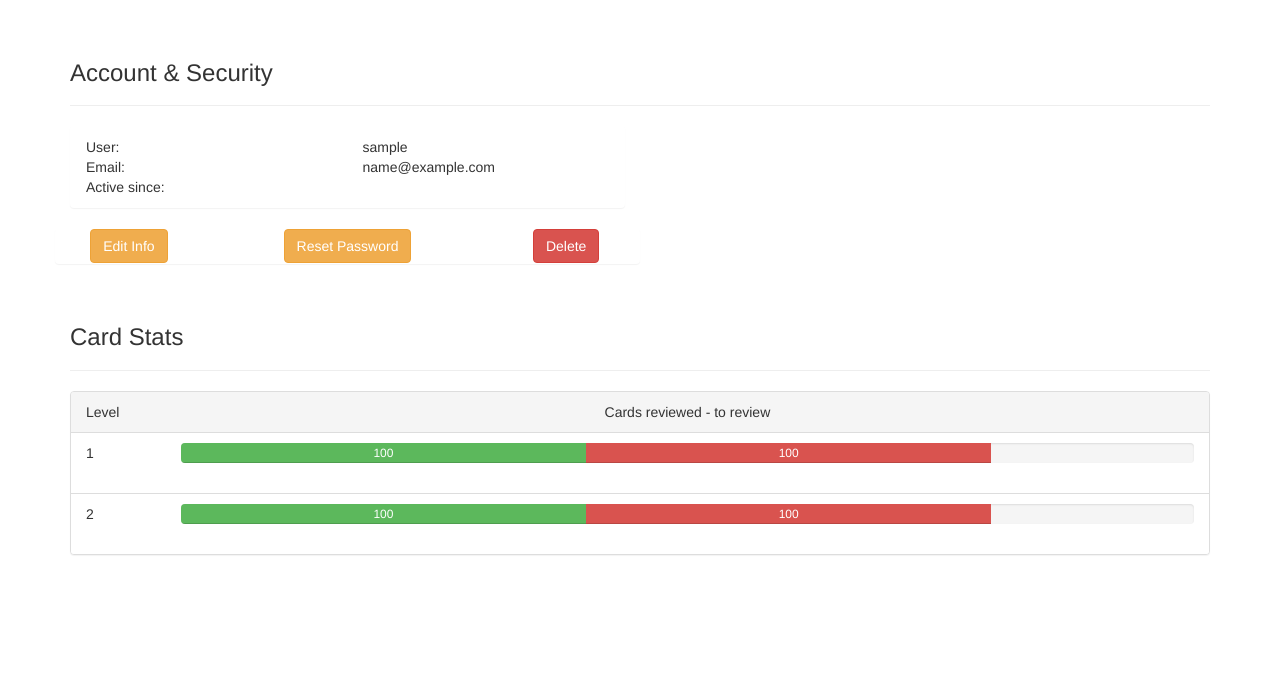
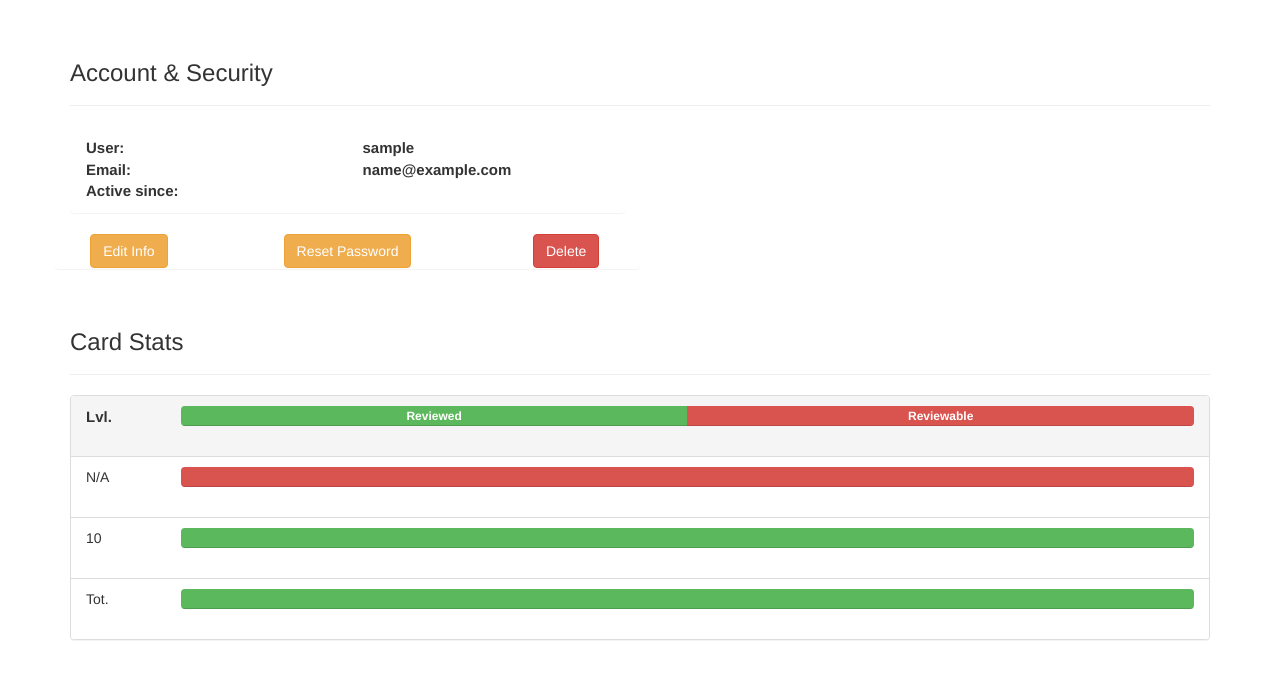
Before and after one commit to sanderdedoncker/flash-card-website, a Flask app: template application/user/templates/user_profile.html in a window 1280 px wide. Shown: the part 52-731 px from the top of the page. Run offline with Flask 2, Linux system fonts and the light colour scheme; tables that the repository leaves empty hold one stand-in row (values such as "Sample post"); the template is opened without the code that fills it: values that come from a table or form of the project are taken from there, most other values are stand-ins (such as "Sample title", 1, 10 or a date in 2020); some libraries are stand-ins or nearby versions.

Commit message:
Add functionality for viewing learning stats on the user profile page

```diff
--- /dev/null
+++ b/application/user/static/styles.css
@@ -0,0 +1,4 @@
+.panel-heading {
+    font-size: 1.5rem;
+	font-weight: bold;
+}
--- a/application/user/templates/user_profile.html
+++ b/application/user/templates/user_profile.html
@@ -2,7 +2,7 @@
 
 {% block styles %}
 {{ super() }}
-<!--<link rel="stylesheet" href="{{ url_for('user.static', filename='styles.css') }}">-->
+<link rel="stylesheet" href="{{ url_for('user.static', filename='styles.css') }}">
 {% endblock %}
 
 {% block title %}
@@ -11,45 +11,6 @@ Profile
 
 {% block app_content %}
 <div class="container">
-<!--    <div class="page-header"><h2>User Info</h2></div>-->
-<!--    <div class="row">-->
-<!--        <div class="col-md-3 col-xs-5">-->
-<!--            <img class="center-block img-responsive" src="https://upload.wikimedia.org/wikipedia/commons/7/7c/Profile_avatar_placeholder_large.png">-->
-<!--        </div>-->
-<!--        <div class="col-md-5 col-xs-7">-->
-<!--            <div class="panel panel-heading">-->
-<!--                <div class="row">-->
-<!--                    <div class="col-xs-6">-->
-<!--                        <span>User:</span>-->
-<!--                    </div>-->
-<!--                    <div class="col-xs-6">-->
-<!--                        <span>{{ user.username }}</span>-->
-<!--                    </div>-->
-<!--                </div>-->
-<!--                <div class="row">-->
-<!--                    <div class="col-xs-6">-->
-<!--                        <span>Email:</span>-->
-<!--                    </div>-->
-<!--                    <div class="col-xs-6">-->
-<!--                        <span>{{ user.email }}</span>-->
-<!--                    </div>-->
-<!--                </div>-->
-<!--                <div class="row">-->
-<!--                    <div class="col-xs-6">-->
-<!--                        <span>Active since:</span>-->
-<!--                    </div>-->
-<!--                    <div class="col-xs-6">-->
-<!--                        <span>{{ user.created_on }}</span>-->
-<!--                    </div>-->
-<!--                </div>-->
-<!--            </div>-->
-<!--            <div class="row text-center panel">-->
-<!--                <div class="col-xs-12">-->
-<!--                    <a class="btn btn-warning" href="{{ url_for('user.profile') }}">Edit</a>-->
-<!--                </div>-->
-<!--            </div>-->
-<!--        </div>-->
-<!--    </div>-->
     <div class="page-header"><h3>Account & Security</h3></div>
     <div class="row">
         <div class="col-md-6 col-xs-12">
@@ -93,14 +54,30 @@ Profile
         </div>
     </div>
     <div class="page-header"><h3>Card Stats</h3></div>
+    {% if total == 0: %}
+    <div class="panel panel-default">
+        <div class="panel-heading">
+            <div class="row">
+                    <div class="col-xs-12 text-center">
+                        You don't have any cards yet!
+                    </div>
+                </div>
+        </div>
+    </div>
+    {% else: %}
     <div class="panel panel-default">
         <div class="panel-heading">
             <div class="row">
                     <div class="col-xs-1">
-                        Level
+                        <span class="font-weight-bold">Lvl. </span>
                     </div>
                     <div class="col-xs-11 text-center">
-                        Cards reviewed - to review
+                        <div class="progress">
+                            <div class="progress-bar progress-bar-success" role="progressbar" style="width: 50%">
+                                Reviewed </div>
+                            <div class="progress-bar progress-bar-danger" role="progressbar" style="width: 50%">
+                                Reviewable</div>
+                        </div>
                     </div>
                 </div>
         </div>
@@ -108,30 +85,50 @@ Profile
             <li class="list-group-item">
                 <div class="row">
                     <div class="col-xs-1">
-                        1
+                        N/A
                     </div>
                     <div class="col-xs-11 text-center">
                         <div class="progress">
-                            <div class="progress-bar progress-bar-success" role="progressbar" style="width: 40%; min-width: 1em;">100</div>
-                            <div class="progress-bar progress-bar-danger" role="progressbar" style="width: 40%; min-width: 2em;">100</div>
+                            <div class="progress-bar progress-bar-danger" role="progressbar" style="width: {{ unseen/total*100 }}%">
+                                {{ unseen }}</div>
                         </div>
                     </div>
                 </div>
             </li>
+            {% for score, stat in score_stats.items(): %}
             <li class="list-group-item">
                 <div class="row">
                     <div class="col-xs-1">
-                        2
+                        {{ score }}
                     </div>
                     <div class="col-xs-11 text-center">
                         <div class="progress">
-                            <div class="progress-bar progress-bar-success" role="progressbar" style="width: 40%">100</div>
-                            <div class="progress-bar progress-bar-danger" role="progressbar" style="width: 40%">100</div>
+                            <div class="progress-bar progress-bar-success" role="progressbar" style="width: {{ stat['reviewed']/total*100 }}%">
+                                {{ stat['reviewed'] }}</div>
+                            <div class="progress-bar progress-bar-danger" role="progressbar" style="width: {{ stat['reviewable']/total*100 }}%">
+                                {{ stat['reviewable'] }}</div>
+                        </div>
+                    </div>
+                </div>
+            </li>
+            {% endfor %}
+            <li class="list-group-item">
+                <div class="row">
+                    <div class="col-xs-1">
+                        Tot.
+                    </div>
+                    <div class="col-xs-11 text-center">
+                        <div class="progress">
+                            <div class="progress-bar progress-bar-success" role="progressbar" style="width: {{ total_stat['reviewed']/total*100 }}%">
+                                {{ total_stat['reviewed'] }}</div>
+                            <div class="progress-bar progress-bar-danger" role="progressbar" style="width: {{ total_stat['reviewable']/total*100 }}%">
+                                {{ total_stat['reviewable'] }}</div>
                         </div>
                     </div>
                 </div>
             </li>
         </ul>
     </div>
+    {% endif %}
 </div>
 {% endblock %}
```
Also changed, not shown: application/user/views.py (+26 -5 lines).
